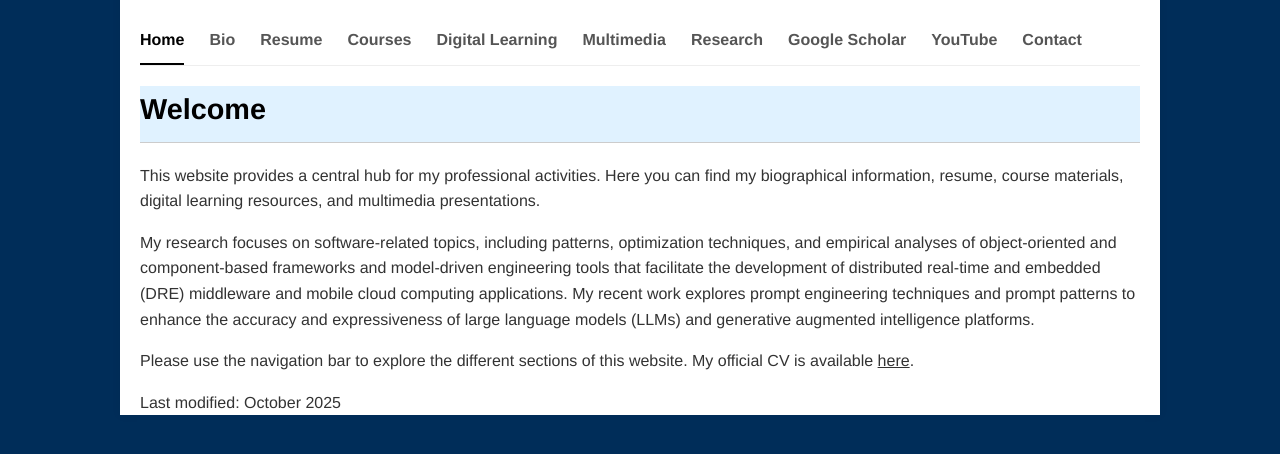
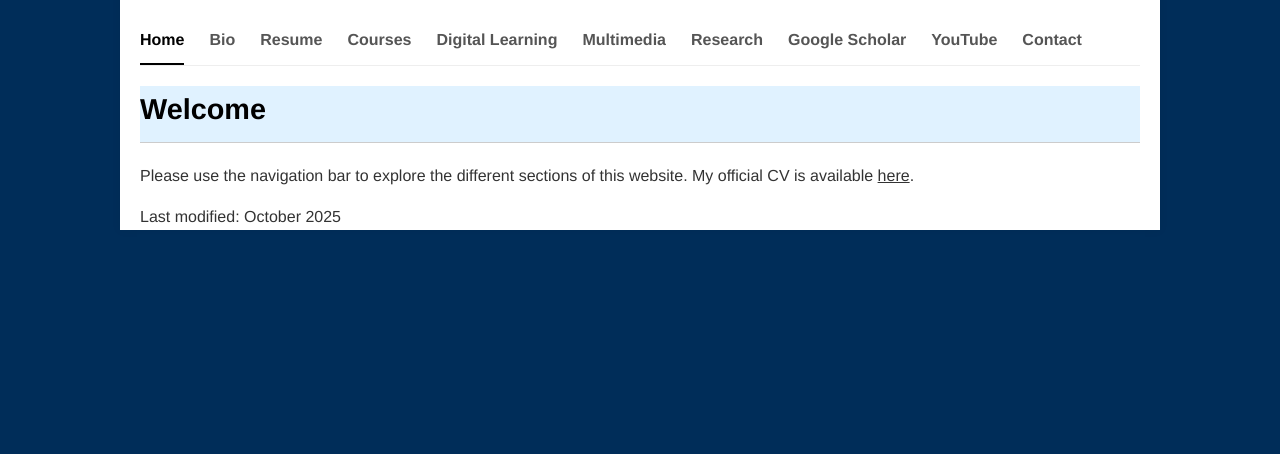
Before and after one commit to dschmidt-pages/dschmidt-pages.github.io, a plain HTML site: page index.html in a window 1280 px wide. Shown: the part 192-646 px from the top of the page. Drawn offline with Linux system fonts and the light colour scheme.

Commit message:
Update index.html

```diff
--- a/index.html
+++ b/index.html
@@ -43,12 +43,6 @@
         <main>
             <h2>Welcome</h2>
             <p>
-                This website provides a central hub for my professional activities. Here you can find my biographical information, resume, course materials, digital learning resources, and multimedia presentations.
-            </p>
-            <p>
-                My research focuses on software-related topics, including patterns, optimization techniques, and empirical analyses of object-oriented and component-based frameworks and model-driven engineering tools that facilitate the development of distributed real-time and embedded (DRE) middleware and mobile cloud computing applications. My recent work explores prompt engineering techniques and prompt patterns to enhance the accuracy and expressiveness of large language models (LLMs) and generative augmented intelligence platforms.
-            </p>
-            <p>
                 Please use the navigation bar to explore the different sections of this website. My official CV is available <a href="https://www.cs.wm.edu/~dcschmidt/resume.pdf">here</a>.
             </p>
         </main>
```
